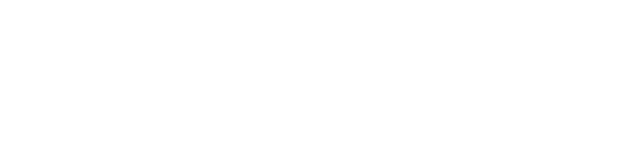
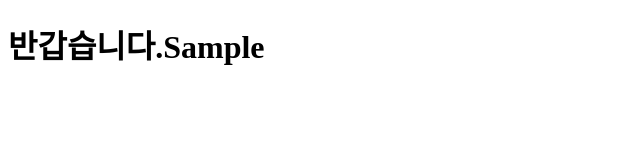
Before and after one commit to dubipy/Vanilla-JS-Chrome-App, a plain HTML site: page index.html in a window 1280 px wide. Both pictures are taken after typing "Sample" into the empty fields and a click on the button "로그인". Shown: the whole page, without its empty margins (0-640 px from the left). Drawn offline with Linux system fonts and the light colour scheme.

Commit message:
LoginFormInnerext

```diff
--- a/app.js
+++ b/app.js
@@ -1,13 +1,14 @@
 const loginForm = document.querySelector("#login-form");
 const loginInput = document.querySelector("#login-form input");
+const greeting = document.querySelector("#greeting");
 
-
-const link = document.querySelector("a");
+const HIDDEN_CLASSNAME = "hidden";
 
 function onLoginSubmit(event) {
     event.preventDefault();
+    loginForm.classList.add(HIDDEN_CLASSNAME);
     const username = loginInput.value;
-    loginForm.classList.add("hidden");
-    console.log(username)
+    greeting.innerText = "반갑습니다." + username;
+    greeting.classList.remove(HIDDEN_CLASSNAME)
 }
 loginForm.addEventListener("submit", onLoginSubmit);
--- a/index.html
+++ b/index.html
@@ -16,7 +16,7 @@
             placeholder="이름을 입력 해주세요" />
             <button>로그인</button>
     </form>
-    <h1 class="hidden"></h1>
+    <h1 id="greeting" class="hidden"></h1>
 
     <script src="./app.js"></script>
 </body>
```
